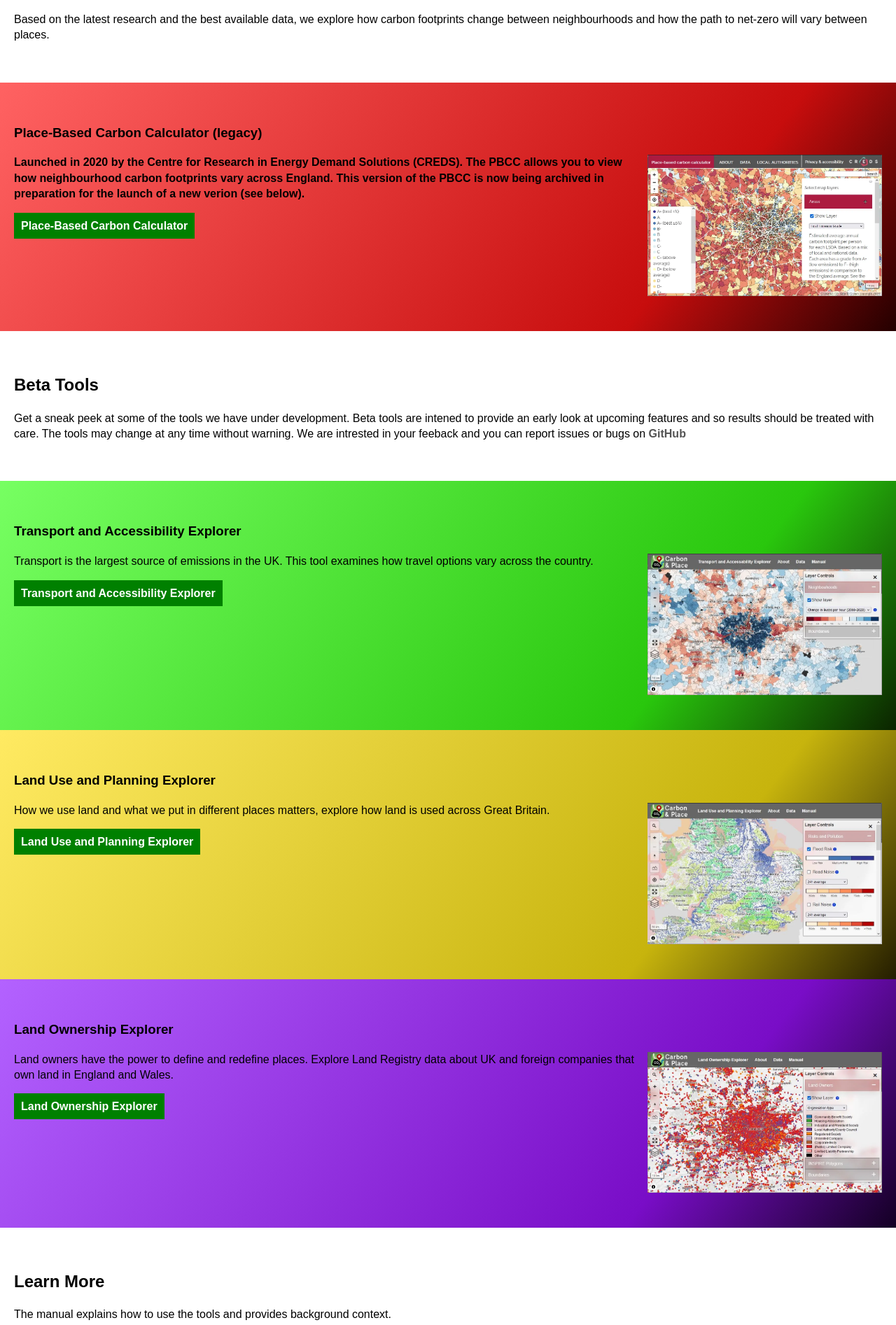
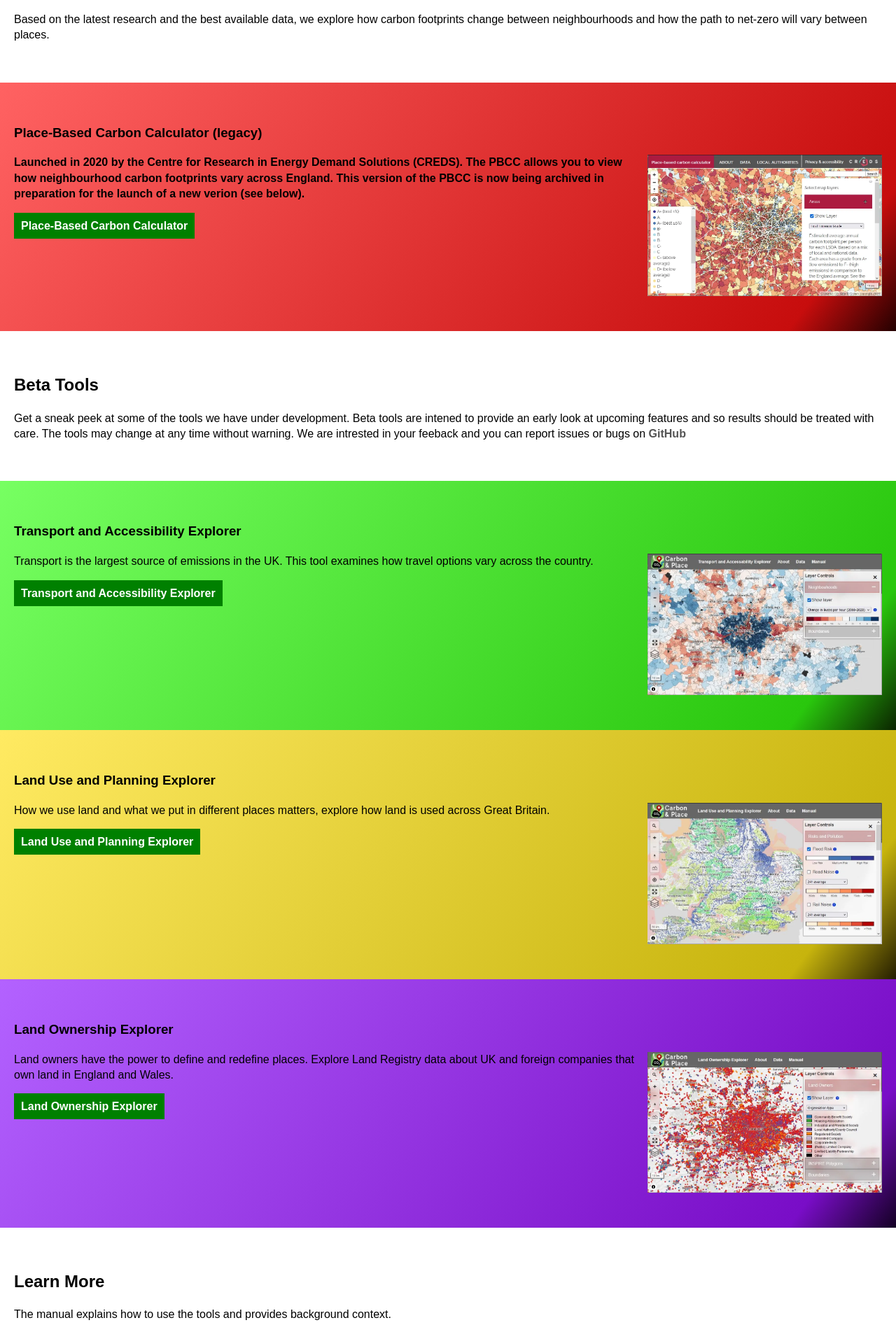
Before and after one commit to PlaceBasedCarbonCalculator/PlaceBasedCarbonCalculator.github.io, a plain HTML site: page index.html in a window 1280 px wide. Shown: the part 1030-2923 px from the top of the page at 70% size. Drawn offline with nearby package versions, Linux system fonts and the light colour scheme; no server answers.

Commit message:
Softer colour gradient

```diff
--- a/index.html
+++ b/index.html
@@ -87,7 +87,7 @@
         <button  class="buttonInstall" ><b>Install</b></button>
       </div>
 
-      <div class="toolstrip" style="background: rgb(36,0,0); background: linear-gradient(307deg, rgba(36,0,0,1) 0%, rgba(199,13,13,1) 25%, rgba(255,98,98,1) 100%);">
+      <div class="toolstrip" style="background: rgb(36,0,0); background: linear-gradient(307deg, rgba(36,0,0,1) 0%, rgba(199,13,13,1) 10%, rgba(255,98,98,1) 100%);">
         <h3>Place-Based Carbon Calculator (legacy)</h3>
         <a href="/legacy"><img src="/images/ui/legacy.webp" alt="Place-Based Carbon Calculator Thumbnail" class="tool_thumbnail"></img></a>
         <p><b>Launched in 2020 by the Centre for Research in Energy Demand Solutions (CREDS). The PBCC allows you to view how neighbourhood carbon footprints vary across England. This version of the PBCC is now being archived in preparation for the launch of a new verion (see below).</b></p>
@@ -99,21 +99,21 @@
         <p>Get a sneak peek at some of the tools we have under development. Beta tools are intened to provide an early look at upcoming features and so results should be treated with care. The tools may change at any time without warning. We are intrested in your feeback and you can report issues or bugs on <a href="https://github.com/PlaceBasedCarbonCalculator/PlaceBasedCarbonCalculator.github.io/issues" target="_blank" rel="noopener noreferrer">GitHub</a></p>
       </div>
 
-      <div class="toolstrip" style="background: rgb(11,36,0); background: linear-gradient(307deg, rgba(11,36,0,1) 0%, rgba(41,199,13,1) 25%, rgba(119,255,98,1) 100%);">
+      <div class="toolstrip" style="background: rgb(11,36,0); background: linear-gradient(307deg, rgba(11,36,0,1) 0%, rgba(41,199,13,1) 10%, rgba(119,255,98,1) 100%);">
         <h3>Transport and Accessibility Explorer</h3>
         <a href="/transport/#/zones/#8/51.482/-0.151"><img src="/images/ui/transport.webp" alt="Transport and Accessibility Thumbnail" class="tool_thumbnail"></img></a>
         <p>Transport is the largest source of emissions in the UK. This tool examines how travel options vary across the country.</p>
         <p><a href="/transport/#/zones/#8/51.482/-0.151" class="opentool">Transport and Accessibility Explorer</a></p>
       </div>
 
-      <div class="toolstrip" style="background: rgb(36,29,0); background: linear-gradient(307deg, rgba(36,29,0,1) 0%, rgba(199,180,13,1) 25%, rgba(255,234,98,1) 100%);">
+      <div class="toolstrip" style="background: rgb(36,29,0); background: linear-gradient(307deg, rgba(36,29,0,1) 0%, rgba(199,180,13,1) 10%, rgba(255,234,98,1) 100%);">
         <h3>Land Use and Planning Explorer</h3>
         <a href="/landuse"><img src="/images/ui/landuse.webp" alt="Land Use and Planning Thumbnail" class="tool_thumbnail"></img></a>
         <p>How we use land and what we put in different places matters, explore how land is used across Great Britain.</p>
         <p><a href="/landuse" class="opentool">Land Use and Planning Explorer</a></p>
       </div>
 
-      <div class="toolstrip" style="background: rgb(20,0,36); background: linear-gradient(307deg, rgba(20,0,36,1) 0%, rgba(121,13,199,1) 25%, rgba(179,98,255,1) 100%);">
+      <div class="toolstrip" style="background: rgb(20,0,36); background: linear-gradient(307deg, rgba(20,0,36,1) 0%, rgba(121,13,199,1) 10%, rgba(179,98,255,1) 100%);">
         <h3>Land Ownership Explorer</h3>
         <a href="/landownership/#/landowners/#8/51.482/-0.151"><img src="/images/ui/landownership.webp" alt="Land Ownership Thumbnail" class="tool_thumbnail"></img></a>
         <p>Land owners have the power to define and redefine places. Explore Land Registry data about UK and foreign companies that own land in England and Wales.</p>
@@ -134,13 +134,13 @@
         <p>We have more tools coming soon, check back for updates.</p>
       </div>
 
-      <div class="toolstrip" style="background: rgb(36,0,0); background: linear-gradient(307deg, rgba(36,0,0,1) 0%, rgba(199,13,13,1) 25%, rgba(255,98,98,1) 100%);">
+      <div class="toolstrip" style="background: rgb(36,0,0); background: linear-gradient(307deg, rgba(36,0,0,1) 0%, rgba(199,13,13,1) 10%, rgba(255,98,98,1) 100%);">
         <h3>Place-Based Carbon Calculator (Version 2)</h3>
         <img src="/images/ui/pbcc.webp" alt="Place-Based Carbon Calculator Thumbnail" class="tool_thumbnail"></img>
         <p>A new version of the Place-Based Carbon Calculator with updated data expanded coverage and much more is coming soon.</p>
       </div>
 
-      <div class="toolstrip" style="background: rgb(0,8,36); background: linear-gradient(307deg, rgba(0,8,36,1) 0%, rgba(13,60,199,1) 25%, rgba(98,137,255,1) 100%);">
+      <div class="toolstrip" style="background: rgb(0,8,36); background: linear-gradient(307deg, rgba(0,8,36,1) 0%, rgba(13,60,199,1) 10%, rgba(98,137,255,1) 100%);">
         <h3>Retrofit Explorer</h3>
         <img src="/images/ui/retrofit.webp" alt="Retrofit Thumbnail" class="tool_thumbnail"></img>
         <p>Britain has some of the coldest and leakiest buildings in Europe, what can be done to fix them? A new tool is coming soon.</p>
```
